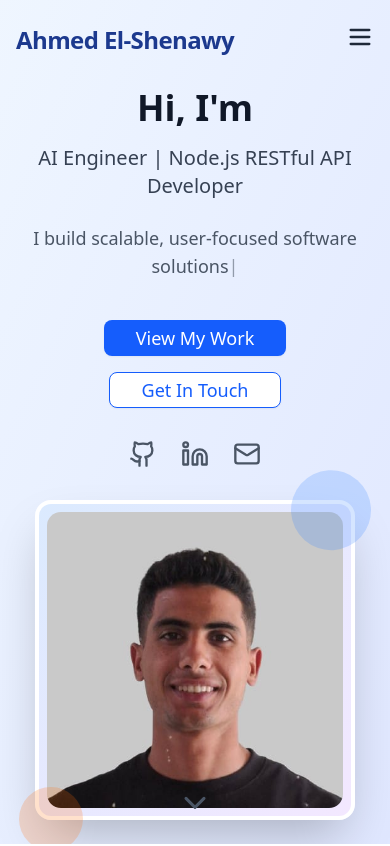
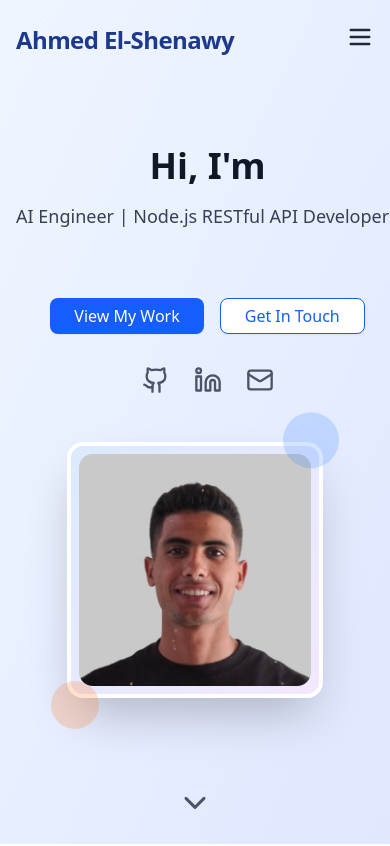
Before and after one commit to hamdywaleed/portfoliome, a React (Vite) app: page / in a window 390 px wide. Shown: the top 846 px of the page. Built offline with nearby package versions, Linux system fonts and the light colour scheme.

Commit message:
edit hero

```diff
--- a/src/components/Hero.jsx
+++ b/src/components/Hero.jsx
@@ -6,7 +6,7 @@ import heroImage from '../assets/profile.jpeg'
 
 const Hero = () => {
   const [displayText, setDisplayText] = useState('')
-  const fullText = 'I build scalable, user-focused software solutions'
+  const fullText = 'AI Engineer | Node.js RESTful API Developer'
 
   useEffect(() => {
     let index = 0
@@ -46,11 +46,11 @@ const Hero = () => {
     <section
       id="home"
       className="relative min-h-screen flex items-center justify-center
-                 bg-gradient-to-br from-blue-50 to-indigo-100 pt-16
+                 bg-gradient-to-br from-blue-50 to-indigo-100 pt-0 sm:pt-8 lg:pt-16
                  overflow-hidden w-full max-w-full overflow-x-hidden"
     >
       <div className="container mx-auto px-4 sm:px-6 lg:px-8">
-        <div className="grid grid-cols-1 lg:grid-cols-2 gap-8 items-center">
+        <div className="grid grid-cols-1 lg:grid-cols-2 gap-12 items-center">
 
           {/* Text Content */}
           <motion.div
@@ -66,35 +66,28 @@ const Hero = () => {
               Hi, I'm
             </motion.h1>
 
-            <motion.h2
-              variants={textVariants}
-              custom={2}
-              className="text-xl sm:text-2xl lg:text-3xl text-gray-700 mb-6"
-            >
-              AI Engineer | Node.js RESTful API Developer
-            </motion.h2>
-
+            {/* Typing Text */}
             <motion.div
               variants={textVariants}
               custom={3}
               className="h-16 mb-8"
             >
-              <p className="text-lg sm:text-xl text-gray-600 min-h-[2rem]">
+              <p className="text-lg sm:text-2xl lg:text-3xl text-gray-700 mb-6 whitespace-nowrap overflow-hidden text-ellipsis">
                 {displayText}
                 <span className="animate-pulse">|</span>
               </p>
             </motion.div>
 
-            {/* ✅ FIXED: Buttons always horizontal + no overflow */}
+            {/* Buttons */}
             <motion.div
               variants={textVariants}
               custom={4}
-              className="flex flex-row flex-wrap gap-4 justify-center lg:justify-start mb-8"
+              className="flex flex-wrap gap-4 justify-center lg:justify-start mb-8"
             >
               <motion.div whileHover="hover" whileTap="tap" variants={buttonVariants}>
                 <Button
                   onClick={() => scrollToSection('#projects')}
-                  className="bg-blue-600 hover:bg-blue-700 text-white px-8 py-3 text-lg sm:text-xl font-medium transition-all duration-200"
+                  className="bg-blue-600 hover:bg-blue-700 text-white px-6 sm:px-8 py-3 text-base sm:text-lg lg:text-xl font-medium transition-all duration-200"
                 >
                   View My Work
                 </Button>
@@ -104,7 +97,7 @@ const Hero = () => {
                 <Button
                   onClick={() => scrollToSection('#contact')}
                   variant="outline"
-                  className="border-blue-600 text-blue-600 hover:bg-blue-600 hover:text-white px-8 py-3 text-lg sm:text-xl font-medium transition-all duration-200"
+                  className="border-blue-600 text-blue-600 hover:bg-blue-600 hover:text-white px-6 sm:px-8 py-3 text-base sm:text-lg lg:text-xl font-medium transition-all duration-200"
                 >
                   Get In Touch
                 </Button>
@@ -137,7 +130,7 @@ const Hero = () => {
             transition={{ duration: 0.8, ease: 'easeOut' }}
           >
             <div className="relative">
-              <div className="w-80 h-80 lg:w-96 lg:h-96 rounded-2xl overflow-hidden shadow-2xl border-4 border-white bg-gradient-to-br from-blue-100 to-purple-100 p-2 hover:scale-105 transition-transform duration-500">
+              <div className="w-64 h-64 sm:w-80 sm:h-80 lg:w-96 lg:h-96 rounded-2xl overflow-hidden shadow-2xl border-4 border-white bg-gradient-to-br from-blue-100 to-purple-100 p-2 hover:scale-105 transition-transform duration-500">
                 <img
                   src={heroImage}
                   alt="Ahmed El-Shenawy - Software Engineer"
@@ -146,12 +139,12 @@ const Hero = () => {
               </div>
               {/* Floating decorative circles */}
               <motion.div
-                className="absolute -top-4 -right-4 w-20 h-20 bg-blue-500 rounded-full opacity-20"
+                className="absolute -top-4 -right-4 w-14 h-14 sm:w-20 sm:h-20 bg-blue-500 rounded-full opacity-20"
                 animate={{ y: [0, -15, 0], rotate: [0, 45, 0] }}
                 transition={{ duration: 2, repeat: Infinity, ease: 'easeInOut' }}
               />
               <motion.div
-                className="absolute -bottom-4 -left-4 w-16 h-16 bg-orange-500 rounded-full opacity-20"
+                className="absolute -bottom-4 -left-4 w-12 h-12 sm:w-16 sm:h-16 bg-orange-500 rounded-full opacity-20"
                 animate={{ y: [0, 15, 0], rotate: [0, -45, 0] }}
                 transition={{ duration: 2.5, repeat: Infinity, ease: 'easeInOut', delay: 0.5 }}
               />
```
